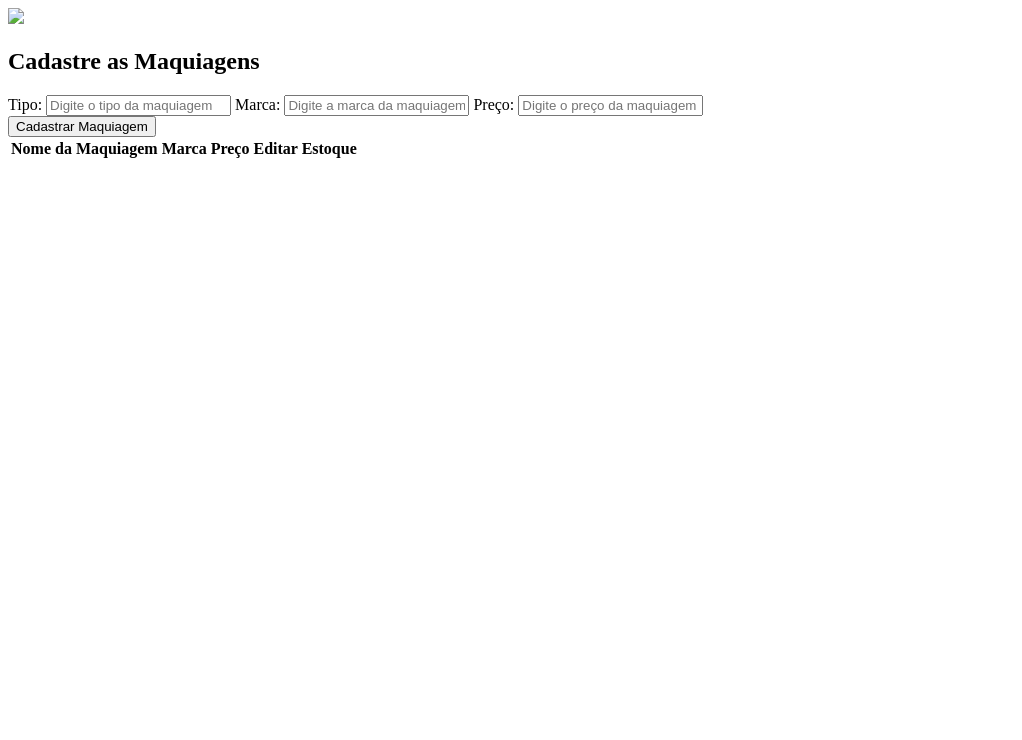
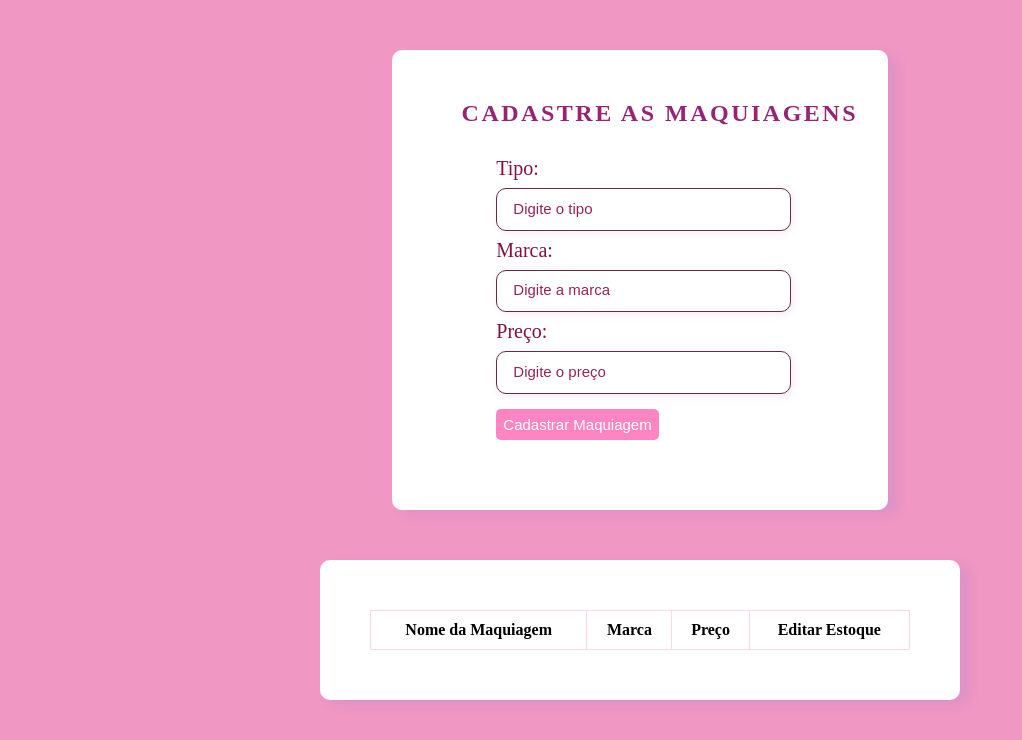
Before and after one commit to MariaJuliaBat/mini-projeto-m2, a plain HTML site: page index.html in a window 1280 px wide. Shown: the whole page, without its empty margins (0-1022 px from the left). Drawn offline with Linux system fonts and the light colour scheme.

Commit message:
lipstick: feat: Estilização CSS"

```diff
--- a/index.html
+++ b/index.html
@@ -8,9 +8,6 @@
   </head>
   <body>
     <div class="container">
-      <div class="image">
-        <img src= alt="" />
-      </div>
       <div class="form">
         <div class="title">
           <h2>Cadastre as Maquiagens</h2>
@@ -20,20 +17,20 @@
           <input
             type="text"
             id="tipoMake"
-            placeholder="Digite o tipo da maquiagem"
+            placeholder="Digite o tipo"
           />
           <label for="marca">Marca:</label>
           <input
             type="text"
             id="marca"
-            placeholder="Digite a marca da maquiagem"
+            placeholder="Digite a marca"
             required
           />
           <label for="preco">Preço:</label>
           <input
             type="text"
             id="preco"
-            placeholder="Digite o preço da maquiagem"
+            placeholder="Digite o preço"
           />
           <div class="cadastrar">
           <button type="button" onclick="cadastrarMake()">Cadastrar Maquiagem</button>
@@ -43,7 +40,7 @@
       <div></div>
     </div>
     <div class="container table-container">
-      <div class="tabela">
+      <div class="tab">
         <table id="cadastroMakeTable">
           <tr>
             <th>Nome da Maquiagem</th>
--- a/index.js
+++ b/index.js
@@ -38,8 +38,8 @@ function exibirMakes() {
           <td>${make[2]}</td>
           <td>
           <div class="render">
-            <button onclick="editarMake(${index})" id="botoes-1">Editar</button>
-            <button onclick="excluirMake(${index})" id="botoes-1">Excluir</button>
+            <button onclick="editarMake(${index})" id="buttonE">Editar</button>
+            <button onclick="excluirMake(${index})" id="buttonE">Excluir</button>
           </div>
           </td>
         </tr>
--- a/style.css
+++ b/style.css
@@ -0,0 +1,106 @@
+@import url('https://fonts.googleapis.com/css2?family=Hind:wght@300;400;500;600;700&display=swap');
+
+* {
+  padding: 0;
+  margin: 0;
+  box-sizing: border-box;
+}
+
+body {
+  width: 100%;
+  display: flex;
+  flex-direction: column;
+  align-items: center;
+  background-color: #f097c3;
+  padding-bottom: 50px;
+}
+
+.container {
+  max-width: 650px;
+  margin-top: 50px;
+  box-shadow: 10px 5px 10px rgba(160, 128, 211, 0.212);
+  background-color: rgb(255, 255, 255);
+  border-radius: 10px;
+  padding: 50px;
+}
+
+.form {
+  width: 110%;
+  display: flex;
+  flex-direction: column;
+  justify-content: center;
+  align-items: center;
+  background-color: #fff;
+  border-radius: 10px;
+}
+
+h2 {
+  margin-bottom: 30px;
+  text-transform: uppercase;
+  letter-spacing: 2.5px;
+  color: #972374;
+}
+
+.table-container {
+  width: 50%;
+  display: flex;
+  flex-direction: column;
+  justify-content: flex-start;
+}
+
+table {
+  width: 100%;
+  border-collapse: collapse;
+  outline: 0;
+}
+
+th,td {
+  border: 1px solid #fad6e7;
+  padding: 10px;
+  text-align: center;
+}
+
+button {
+  font-size: 15px;
+  padding: 7px;
+  margin-top: 7px;
+  cursor: pointer;
+  border-radius: 5px;
+  background-color: #ff85c2;
+  color: white;
+  outline: none;
+  border: none;
+}
+
+input {
+  display: flex;
+  width: 90%;
+  padding: 0.8rem 1rem;
+  margin: 0.5rem 0;
+  border: 1px solid #632c46;
+  border-radius: 10px;
+  box-shadow: 2px 2px 8px rgba(168, 40, 141, 0.1);
+}
+
+input::placeholder {
+  font-size: 15px;
+  color: #962459;
+}
+
+label {
+  font-size: 20px;
+  color: #831146;
+}
+
+#buttonE {
+  margin: 8px;
+}
+
+.tab {
+  width: 100%;
+}
+
+#cadastroMakeForm {
+  width: 75%;
+  margin-bottom: 20px;
+}
```
Also changed, not shown: CRUD.js (deleted).
